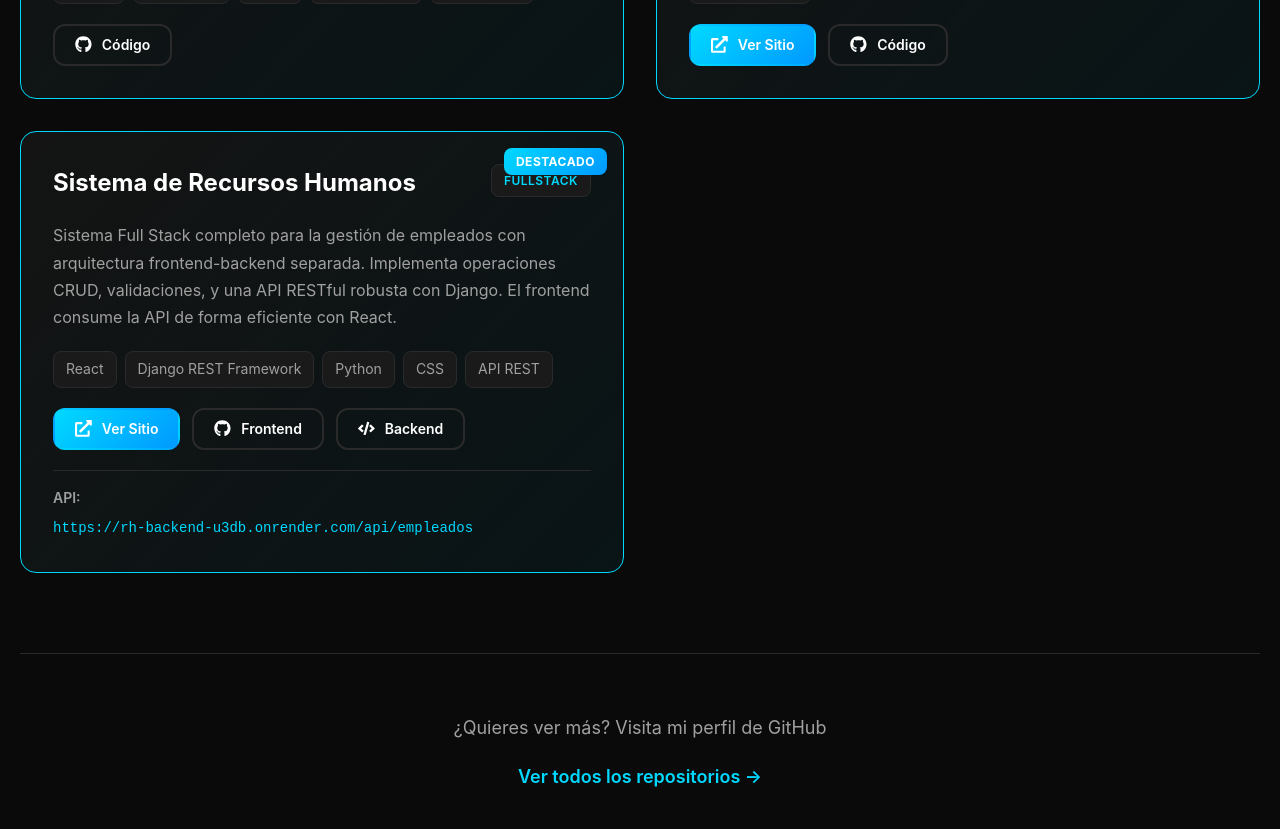
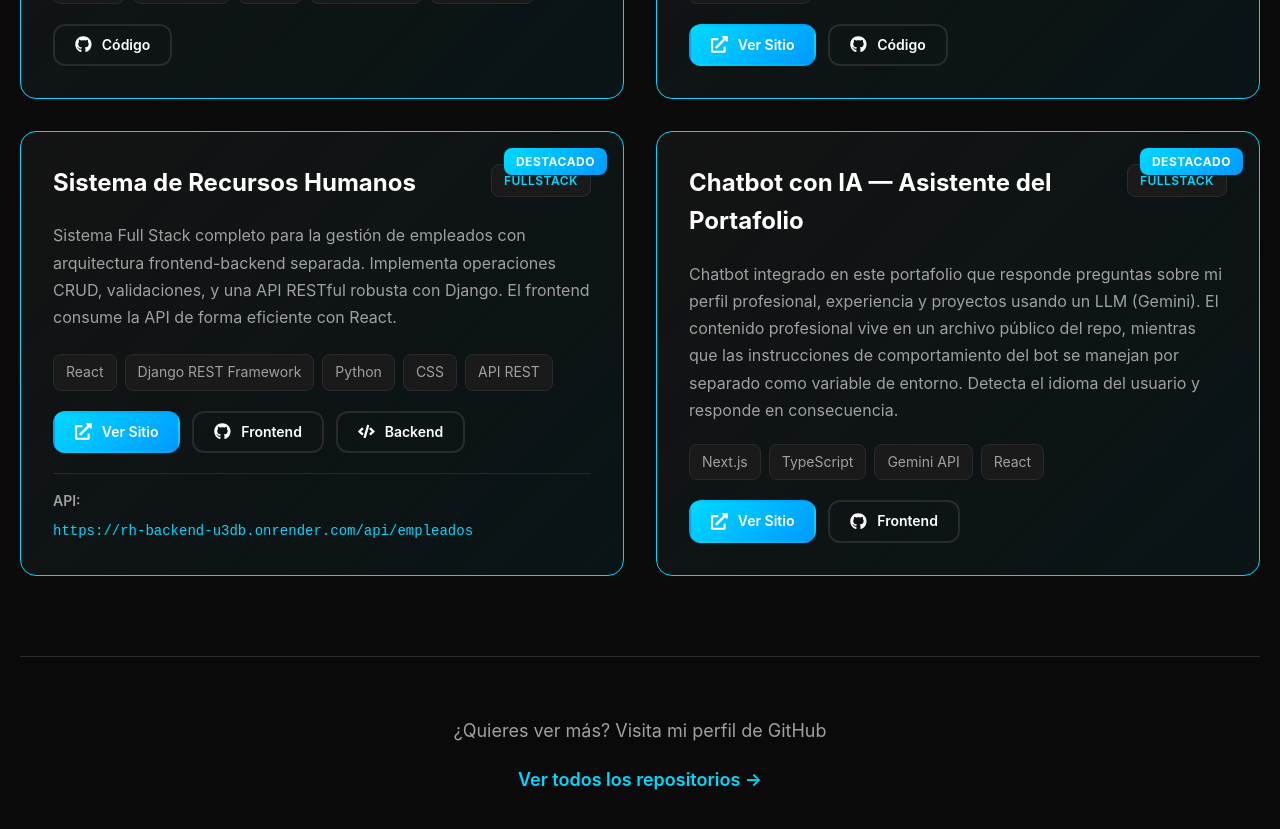
Before and after one commit to bryan0060/portafolio-bryan-arias-rios-next, a Next.js app: page / in a window 1280 px wide. Shown: the part 4360-5189 px from the top of the page. Built offline with nearby package versions, Linux system fonts and the light colour scheme.

Commit message:
Actualizacion proyectos con chatbot

```diff
--- a/src/data/projects.js
+++ b/src/data/projects.js
@@ -31,6 +31,17 @@ export const PROJECTS = [
     type: "fullstack",
     featured: true,
     isFullStack: true
+  },
+  {
+    id: 4,
+    title: "Chatbot con IA — Asistente del Portafolio",
+    description: "Chatbot integrado en este portafolio que responde preguntas sobre mi perfil profesional, experiencia y proyectos usando un LLM (Gemini). El contenido profesional vive en un archivo público del repo, mientras que las instrucciones de comportamiento del bot se manejan por separado como variable de entorno. Detecta el idioma del usuario y responde en consecuencia.",
+    technologies: ["Next.js", "TypeScript", "Gemini API", "React"],
+    demo: "Este sitio web (sección de chat abajo a la derecha)",
+    github: "https://github.com/bryan0060/portafolio-bryan-arias-rios-next",
+    type: "fullstack",
+    featured: true,
+    isFullStack: true
   }
 ];
 
```
